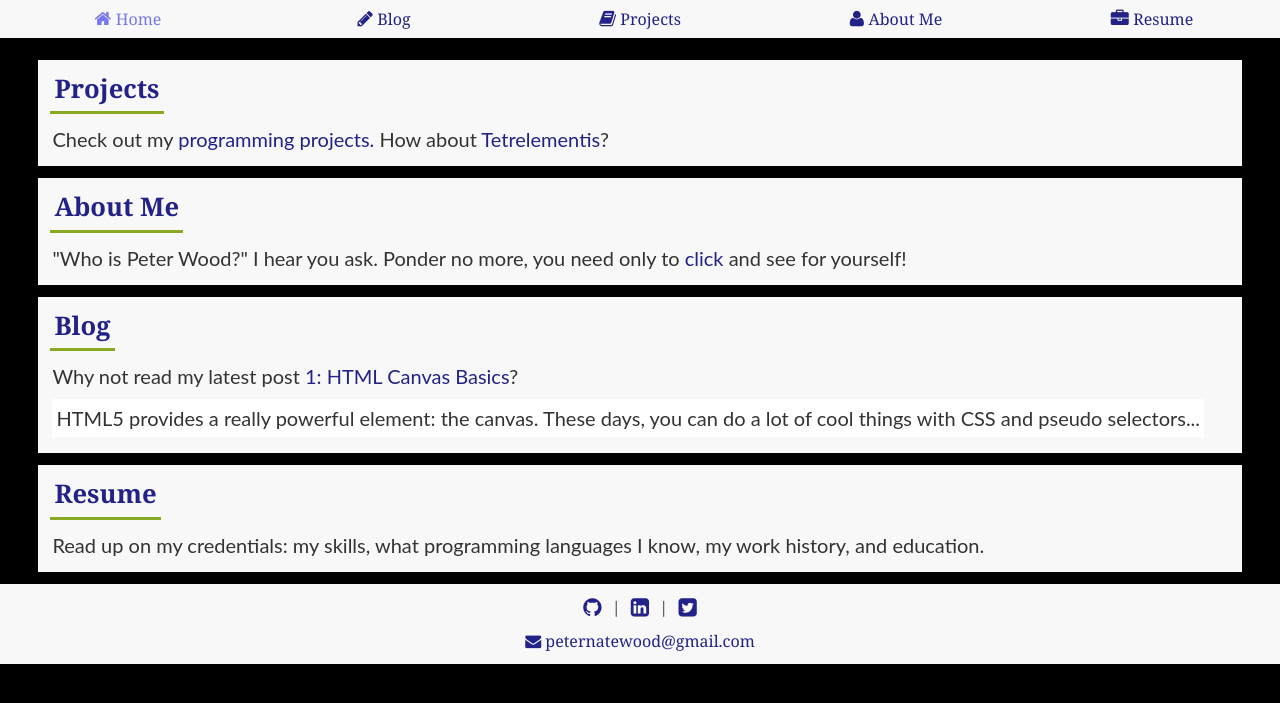
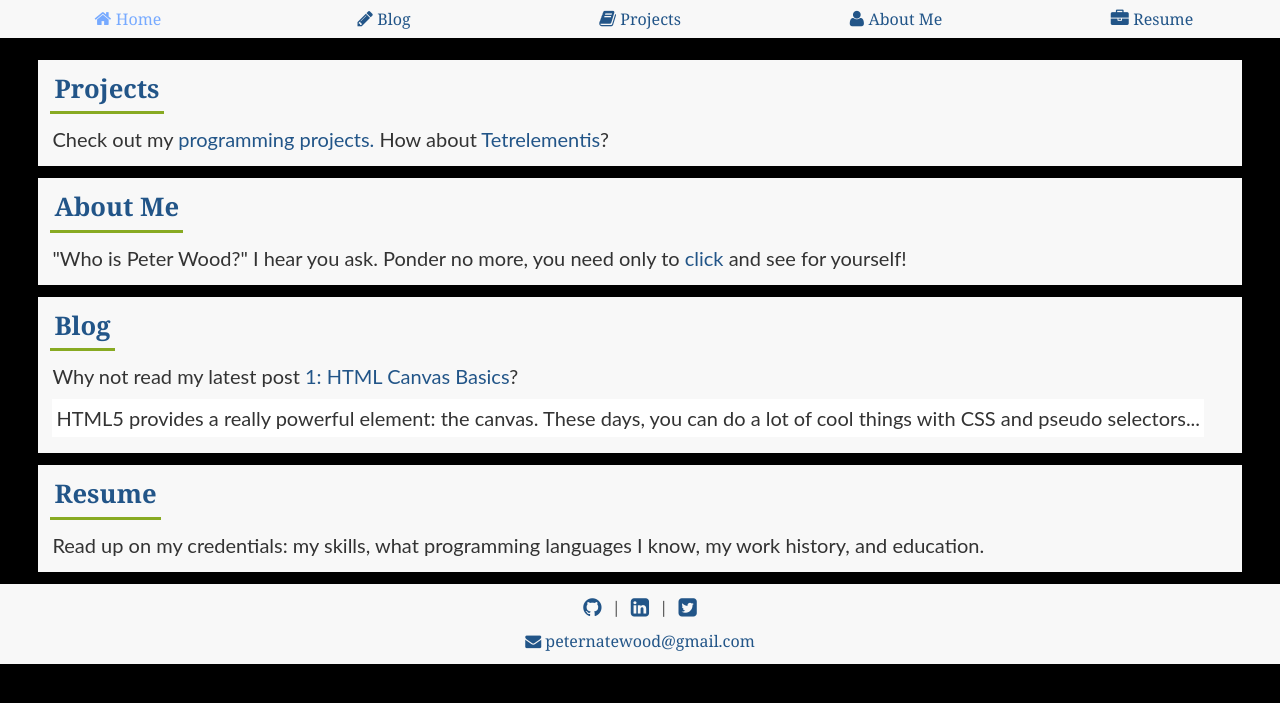
Before and after one commit to peternatewood/RoyTuesday.github.io, a Jekyll site: the page built from index.html, in a window 1280 px wide. Shown: the top 703 px of the page. Built offline with Jekyll 4.4.1, drawn with Linux system fonts in a browser that asks for light colours.

Commit message:
Adjust link colors

```diff
--- a/_sass/desktop.scss
+++ b/_sass/desktop.scss
@@ -10,6 +10,10 @@
 }
 
 @media screen and (min-width: 1440px) {
+  body {
+    padding-top: 4em;
+  }
+
   .nav-link {
     font-size: 24px;
     padding: {
--- a/_sass/phone.scss
+++ b/_sass/phone.scss
@@ -21,11 +21,11 @@ ul {
   list-style: none;
 }
 a {
-  color: #228;
+  color: #258;
   text-decoration: none;
 
   &:hover {
-    color: #77E;
+    color: #7AF;
   }
 }
 pre {
```
